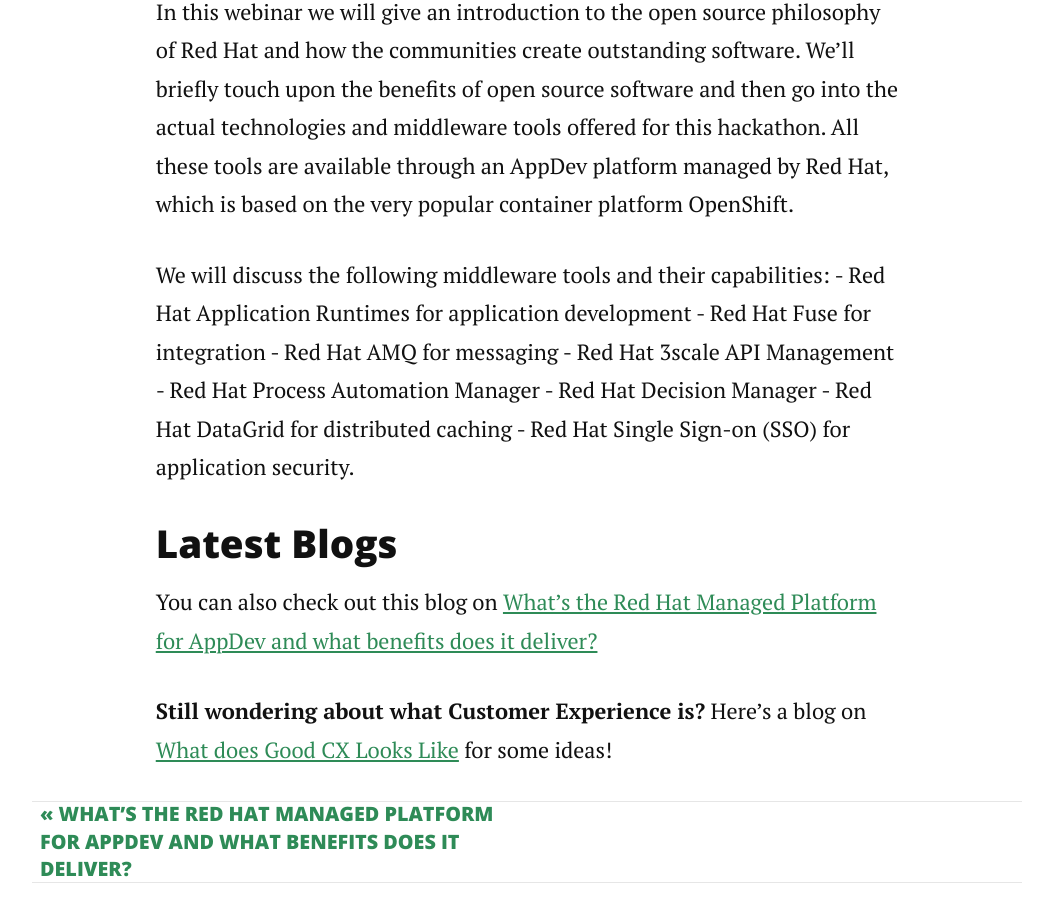
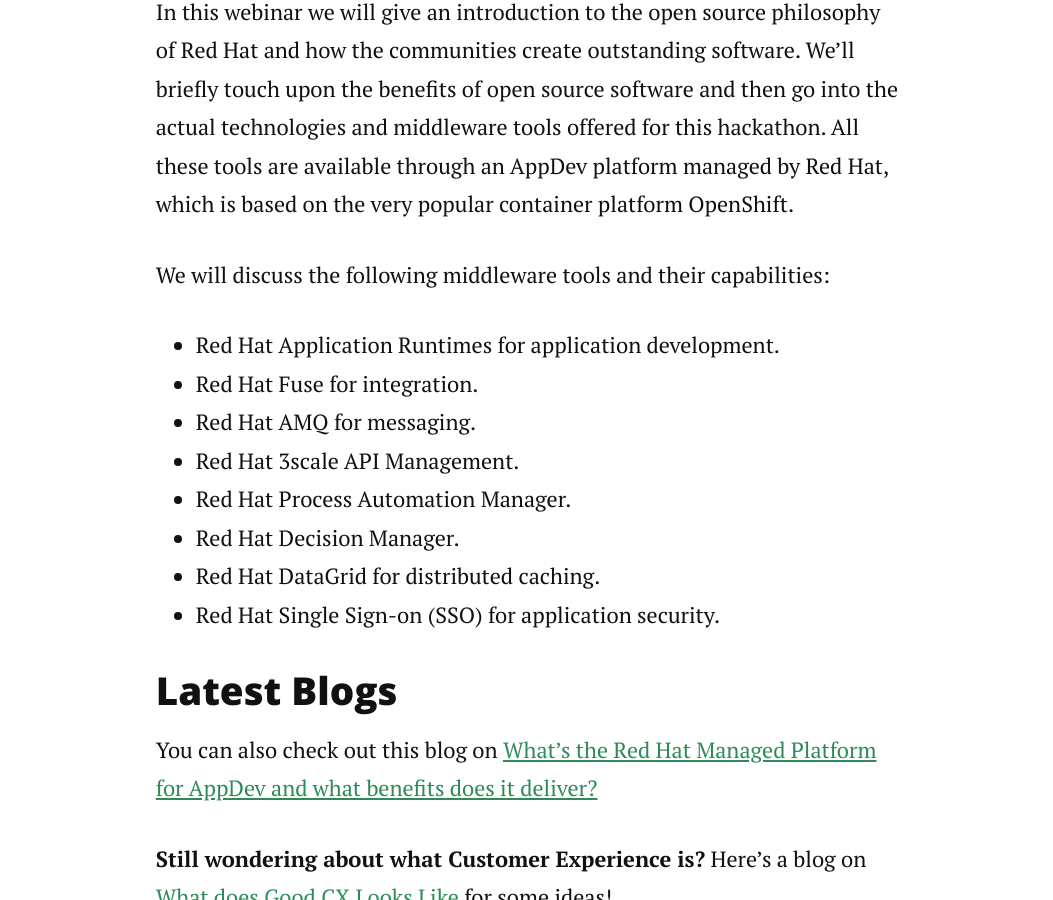
Before and after one commit to redhat-hackathon/redhat-hackathon.github.io, a Jekyll site: the page built from _posts/2019-20-09-update-upcoming-webinar-the-red-hat-open-source-stack.markdown, in a window 1280 px wide and 900 px high, scrolled down 997 px. Shown: the whole window, without its empty margins (113-1166 px from the left). Built offline with Jekyll 4.4.1, drawn with Linux system fonts in a browser that asks for light colours; nearby versions of some CDN libraries.

```diff
--- a/_posts/2019-20-09-update-upcoming-webinar-the-red-hat-open-source-stack.markdown
+++ b/_posts/2019-20-09-update-upcoming-webinar-the-red-hat-open-source-stack.markdown
@@ -12,7 +12,15 @@ Good to see so many of you registered for our hackathon and starting to look aro
 
 In this webinar we will give an introduction to the open source philosophy of Red Hat and how the communities create outstanding software. We'll briefly touch upon the benefits of open source software and then go into the actual technologies and middleware tools offered for this hackathon. All these tools are available through an AppDev platform managed by Red Hat, which is based on the very popular container platform OpenShift.
 
-We will discuss the following middleware tools and their capabilities: - Red Hat Application Runtimes for application development - Red Hat Fuse for integration - Red Hat AMQ for messaging - Red Hat 3scale API Management - Red Hat Process Automation Manager - Red Hat Decision Manager - Red Hat DataGrid for distributed caching - Red Hat Single Sign-on (SSO) for application security.
+We will discuss the following middleware tools and their capabilities:
+ - Red Hat Application Runtimes for application development.
+ - Red Hat Fuse for integration.
+ - Red Hat AMQ for messaging.
+ - Red Hat 3scale API Management.
+ - Red Hat Process Automation Manager.
+ - Red Hat Decision Manager.
+ - Red Hat DataGrid for distributed caching.
+ - Red Hat Single Sign-on (SSO) for application security.
 
 ### Latest Blogs
 You can also check out this blog on [What’s the Red Hat Managed Platform for AppDev and what benefits does it deliver?](https://redhat-hackathon.github.io/blog/what-is-the-red-hat-managed-platform-for-app-dev/)
```
